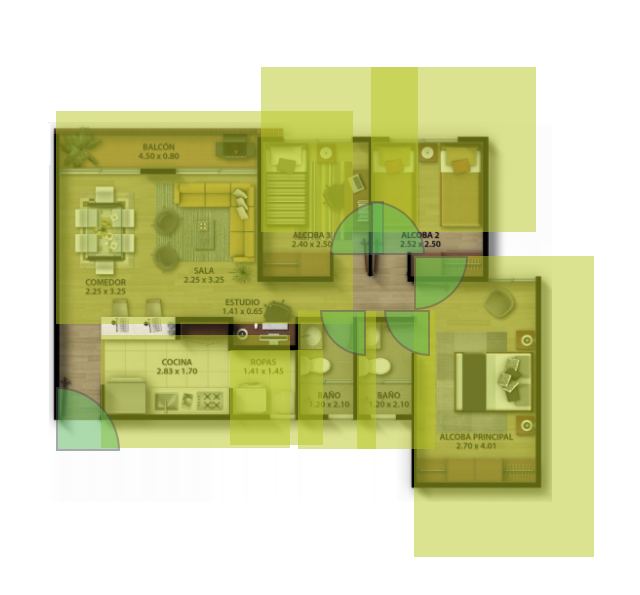
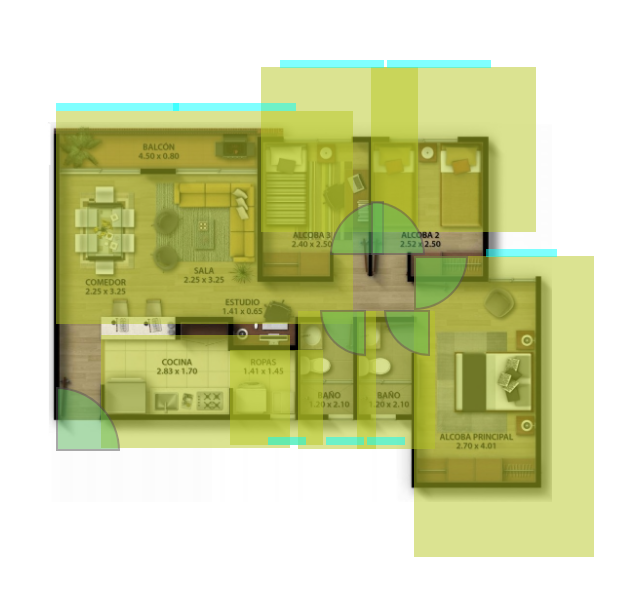
Before and after one commit to Pulidog26/ProyectoInterfacesCasa, a plain HTML site: page index.html in a window 1280 px wide. Shown: the part 133-728 px from the top of the page, without its empty margins (343-983 px from the left). Drawn offline with Linux system fonts and the light colour scheme.

Commit message:
Diseño ventanas abiertas
Se diseñan las figuras correspondientes a la simulación de cada una de las ventas cuando se encuentre abiertas

```diff
--- a/css/main.css
+++ b/css/main.css
@@ -175,3 +175,83 @@
     left: 31.15%;
     top: 65%;
 }
+
+.ventanaAlcoba3{
+    position: fixed;
+    opacity: 50%;
+    background-color: #00ffff; /*#3131fc Azul oscuro*/
+    width: 104px;
+    height: 8px;
+    left: 48.7%;
+    top: 24.1%;
+}
+
+.ventanaAlcoba2{
+    position: fixed;
+    opacity: 50%;
+    background-color: #00ffff;
+    width: 104px;
+    height: 8px;
+    left: 57%;
+    top: 24.1%
+}
+
+.ventanaAlcoba1{
+    position: fixed;
+    opacity: 50%;
+    background-color: #00ffff;
+    width: 71px;
+    height: 8px;
+    left: 64.8%;
+    top: 47.7%;
+}
+
+.ventanaBaño1{
+    position: fixed;
+    opacity: 50%;
+    background-color: #00ffff;
+    width: 38px;
+    height: 8px;
+    left: 52.25%;
+    top: 71.2%;
+}
+
+.ventanaBaño2{
+    position: fixed;
+    opacity: 50%;
+    background-color: #00ffff;
+    width: 38px;
+    height: 8px;
+    left: 55.5%;
+    top: 71.2%;
+}
+
+.ventanaLavado{
+    position: fixed;
+    opacity: 50%;
+    background-color: #00ffff;
+    width: 38px;
+    height: 8px;
+    left: 47.7%;
+    top: 71.2%;
+}
+
+.ventanaIzquierdaBalcon{
+    position: fixed;
+    opacity: 50%;
+    background-color: #00ffff;
+    width: 123px;
+    height: 8px;
+    left: 31.2%;
+    top: 29.5%;
+}
+
+.ventanaDerechaBalcon{
+    position: fixed;
+    opacity: 50%;
+    background-color: #00ffff;
+    width: 123px;
+    height: 8px;
+    left: 40.3%;
+    top: 29.5%;
+}
--- a/index.html
+++ b/index.html
@@ -55,7 +55,31 @@
             <div class="puertaPrincipal">
 
             </div>
+            <!--PROTOTIPO VENTANAS-->
+            <div class="ventanaAlcoba3">
 
+            </div>
+            <div class="ventanaAlcoba2">
+
+            </div>
+            <div class="ventanaAlcoba1">
+
+            </div>
+            <div class="ventanaBaño1">
+
+            </div>
+            <div class="ventanaBaño2">
+
+            </div>
+            <div class="ventanaLavado">
+
+            </div>
+            <div class="ventanaIzquierdaBalcon">
+
+            </div>
+            <div class="ventanaDerechaBalcon">
+
+            </div>
         </div>
 
     </div>
```
